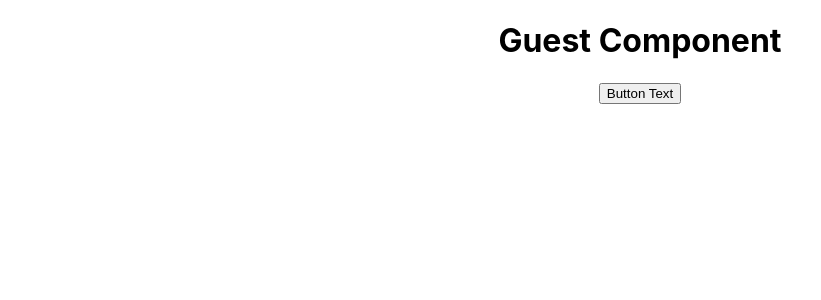
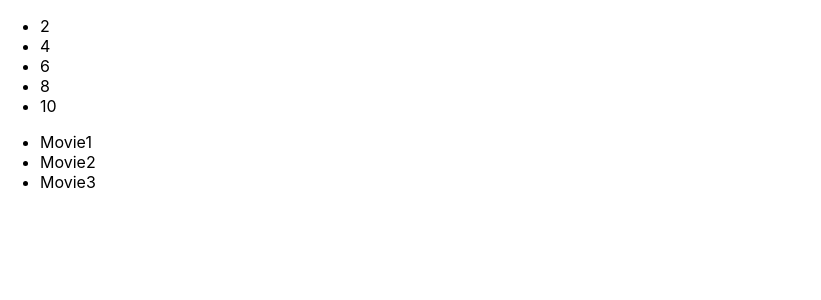
Before and after one commit to RuthvikSai2015/ReactJsSession5, a React (Create React App) app in the folder myapp/: page / in a window 1280 px wide. Shown: the top 300 px of the page, without its empty margins (0-821 px from the left). Built offline with nearby package versions, Linux system fonts and the light colour scheme.

Commit message:
Initial React App

```diff
--- a/myapp/src/App.css
+++ b/myapp/src/App.css
@@ -1,5 +1,5 @@
 .App {
-  text-align: center;
+  align: center;
 }
 
 .App-logo {
--- a/myapp/src/App.js
+++ b/myapp/src/App.js
@@ -4,6 +4,8 @@ import Welcome from './Welcome';
 import Greeting from './Greeting';
 import Loading from './Loading';
 import EventHandlingExample from './EventHandlingExample';
+import NumbersList  from './NumbersList';
+import ReactLists from './ReactLists';
 
 function App() {
   return (
@@ -11,9 +13,11 @@ function App() {
       {/* <Welcome/> */}
       {/* <Greeting name="react js" time="9 PM" age={32} isAdmin={true} array = {[0,1,2,3]} obj = {{name:"savitha",age:28}} showNav/>
       <Greeting name="react js" time="9 PM" /> */}
-      <Greeting isLoggedIn={false}/>
+      {/* <Greeting isLoggedIn={false}/>
       <Loading isLoading={false}/>
-      <EventHandlingExample/>
+      <EventHandlingExample/> */}
+      <NumbersList numbers={[1,2,3,4,5]}/>
+      <ReactLists/>
       {/* <Greeting name="Bootstrap" /> */}
       {/* <header className="App-header">
         <img src={logo} className="App-logo" alt="logo" />
--- /dev/null
+++ b/myapp/src/ClassComponent.js
@@ -0,0 +1,4 @@
+import React from 'react'
+class ClassComponent extends React.Component{
+
+}
--- a/myapp/src/EventHandlingExample.js
+++ b/myapp/src/EventHandlingExample.js
@@ -3,7 +3,7 @@ function EventHandlingExample(){
         console.log("button clicked");
     }
     return(
-        <button onClick={buttonClicked}>Button Text </button>
+        <button onClick={buttonClicked()}>Button Text </button>
     )
 }
 export default EventHandlingExample;
--- /dev/null
+++ b/myapp/src/NumbersList.js
@@ -0,0 +1,14 @@
+import React from 'react'
+
+function NumbersList(props) {
+    const numbers = props.numbers;
+    const listItems = numbers.map((item,index) =>  <li key={index}>  {item * 2}  </li> )
+  return (
+    <>
+       <ul>
+          {listItems}
+       </ul>
+    </>
+  )
+}
+export default NumbersList;
--- /dev/null
+++ b/myapp/src/ReactLists.js
@@ -0,0 +1,20 @@
+function ReactLists(){
+
+    const Movies = [
+        {id:123,name:"Movie1"},
+        {id:456,name:"Movie2"},
+        {id:789,name:"Movie3"}
+    ]
+    return (
+        <ul>
+            {
+                Movies.map((data) =>
+                   <li key={data.id}>
+                       {data.name}
+                   </li>
+                )
+            }
+        </ul>
+    )
+}
+export default ReactLists;
```
Also changed, not shown: 2 other files (tests, documents, lock files or other folders).
